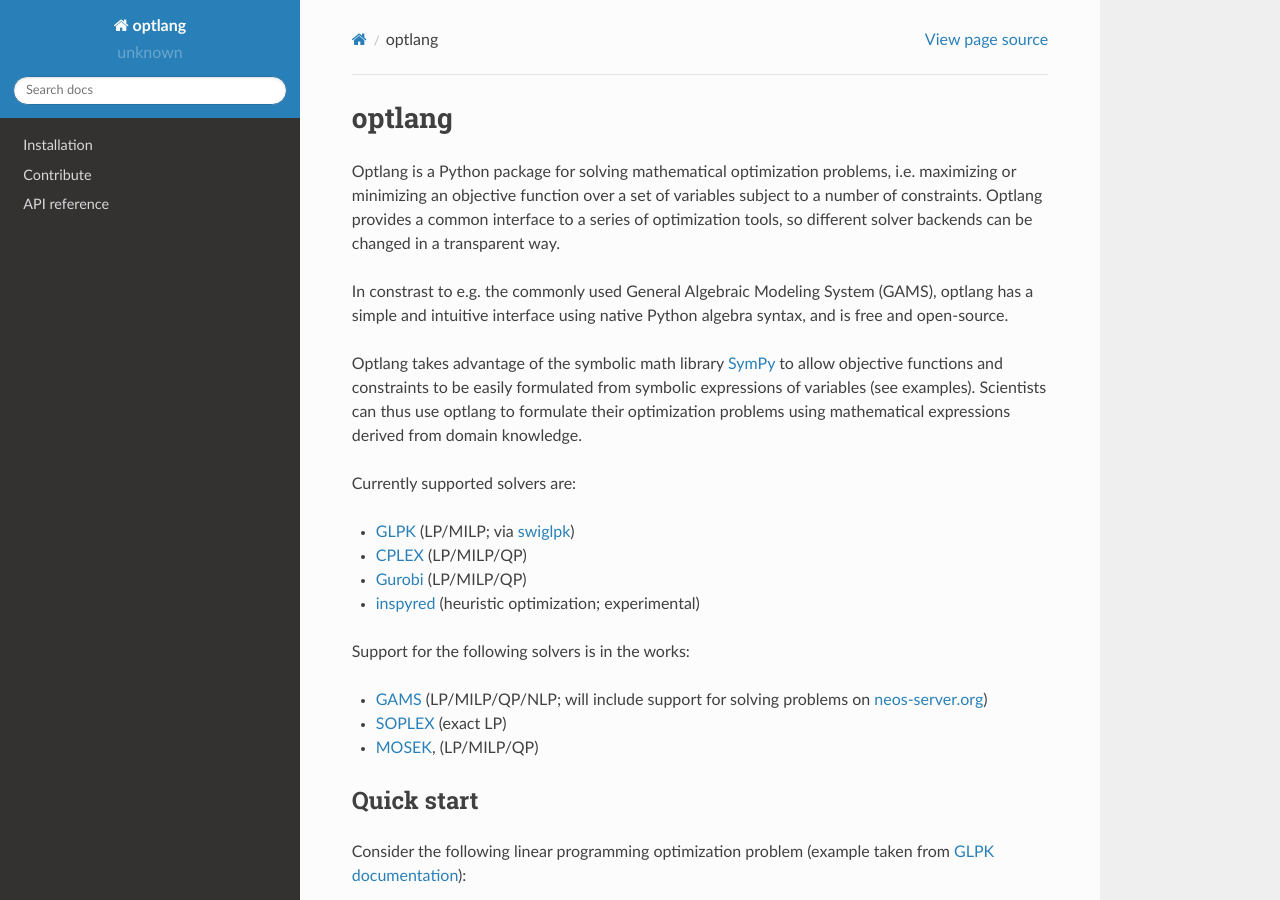
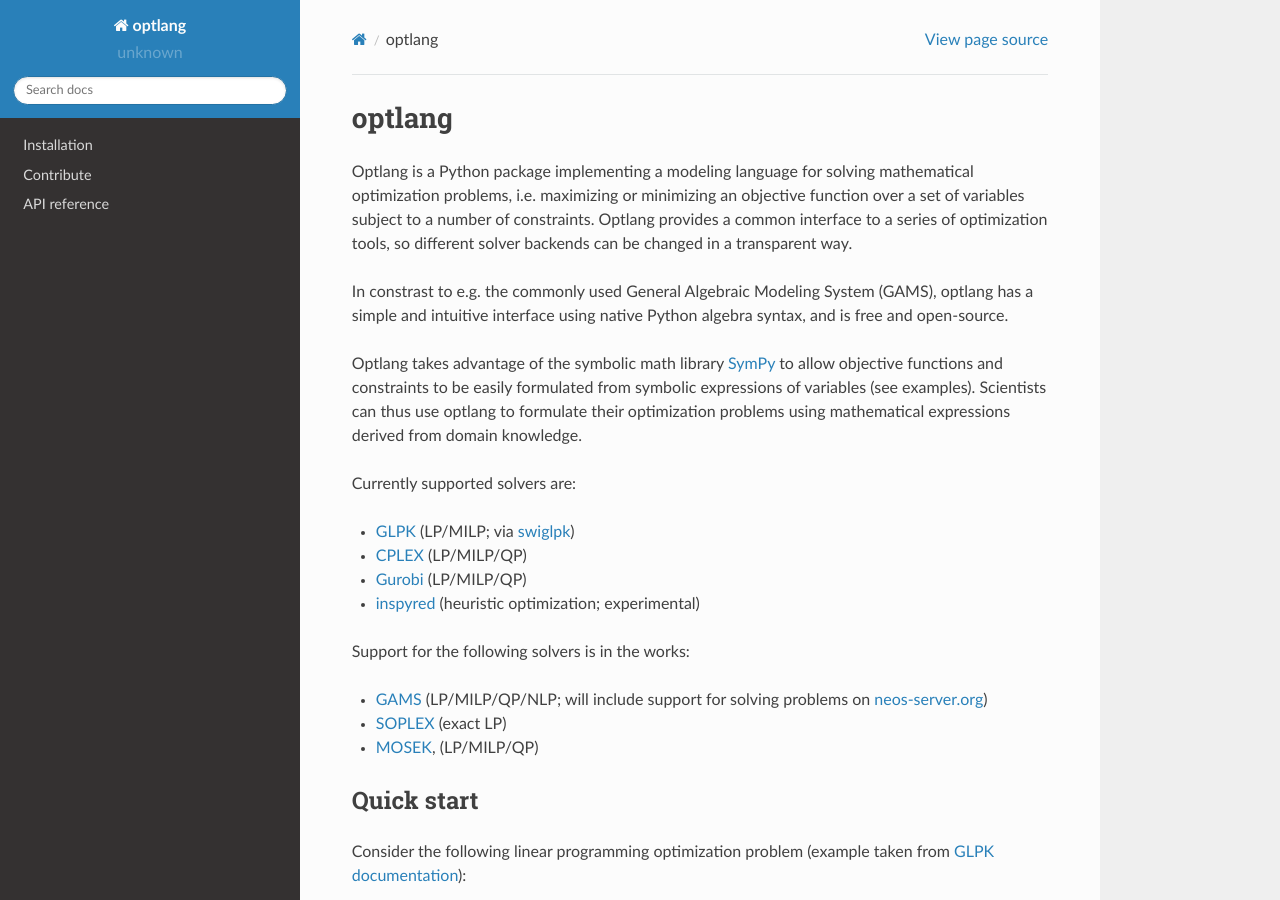
Before and after one commit to opencobra/optlang, a Sphinx documentation site: the page built from docs/source/index.rst, in a window 1280 px wide and 900 px high. Built offline with Sphinx 7.4.7 and the Read the Docs theme 2.0.0, drawn with Linux system fonts in a browser that asks for light colours; pages that are not in the unit, such as notebooks, are missing from menus.

Commit message:
docs: highlight 'modeling language'

```diff
--- a/docs/source/index.rst
+++ b/docs/source/index.rst
@@ -1,7 +1,7 @@
 optlang
 *******
 
-Optlang is a Python package for solving mathematical optimization problems, i.e. maximizing or minimizing an objective function over a set of variables subject to a number of constraints.
+Optlang is a Python package implementing a modeling language for solving mathematical optimization problems, i.e. maximizing or minimizing an objective function over a set of variables subject to a number of constraints.
 Optlang provides a common interface to a series of optimization tools, so different solver backends can be changed in a transparent way.
 
 In constrast to e.g. the commonly used General Algebraic Modeling System (GAMS), optlang has a simple and intuitive interface using native Python algebra syntax, and is free and open-source.
```
